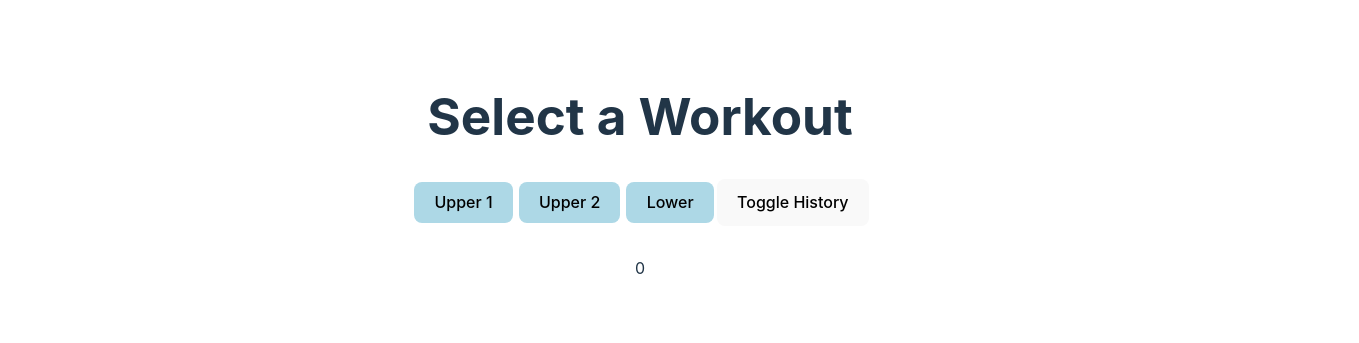
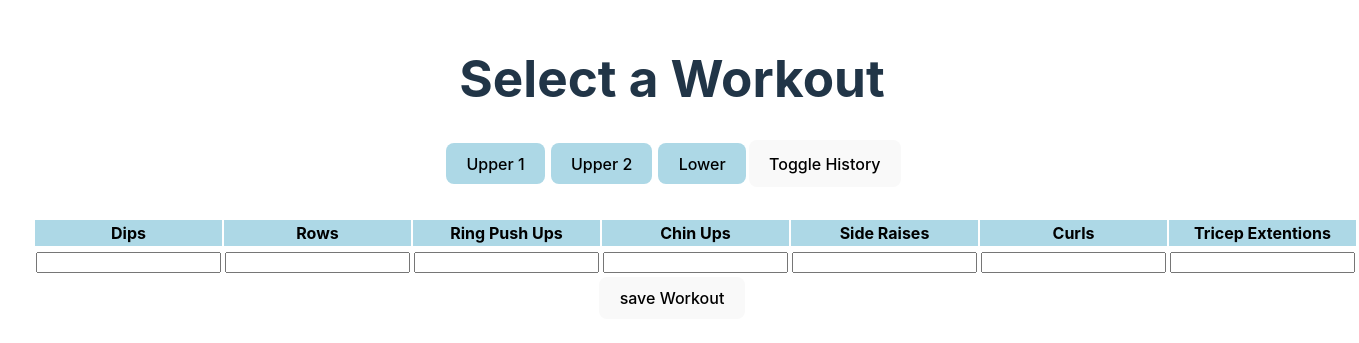
Before and after one commit to MiguelDSC/workoutTracking-REACT, a React (Vite) app: page / in a window 1280 px wide. Shown: the part 233-576 px from the top of the page, 1359 px wide, since content can reach past the window. Built offline with nearby package versions, Linux system fonts and the light colour scheme.

Commit message:
changed date, old class, new place for date func

```diff
--- a/src/App.tsx
+++ b/src/App.tsx
@@ -9,7 +9,9 @@ import WorkoutItemType, {
 import placeHolderHistoryList from "./components/PlaceHolderHistoryList";
 
 function App() {
-  const [selectedWorkout, setSelectedWorkout] = useState(WorkoutType.upper_1);
+  const [selectedWorkout, setSelectedWorkout] = useState<WorkoutType>(
+    WorkoutType.upper_1
+  );
   const [enableHistory, setEnableHistory] = useState(false);
   const [history, setHistory] = useState<WorkoutItemType[]>(
     placeHolderHistoryList
@@ -41,10 +43,10 @@ function App() {
         onHistoryToggle={historyToggler}
         onGetType={getTypeHandler}
       />
-      <WorkoutForm onNewWorkout={newWorkoutHandler} type={+selectedWorkout} />
+      <WorkoutForm onNewWorkout={newWorkoutHandler} type={selectedWorkout} />
 
       {enableHistory && (
-        <WorkoutHistory type={+selectedWorkout} workoutHistory={history} />
+        <WorkoutHistory type={selectedWorkout} workoutHistory={history} />
       )}
     </div>
   );
--- a/src/components/PlaceHolderHistoryList.tsx
+++ b/src/components/PlaceHolderHistoryList.tsx
@@ -10,7 +10,7 @@ const placeHolderHistoryList = [
     excersize_5: "12kg 2, 4, 5",
     excersize_6: "12kg 2, 4, 5",
     excersize_7: "12kg 2, 4, 5",
-    date: "26-9-2022",
+    date: new Date(),
   },
   {
     type: WorkoutType.upper_1,
@@ -21,7 +21,7 @@ const placeHolderHistoryList = [
     excersize_5: "12kg 2, 4, 5",
     excersize_6: "12kg 2, 4, 5",
     excersize_7: "12kg 2, 4, 5",
-    date: "26-9-2022",
+    date: new Date(),
   },
   {
     type: WorkoutType.upper_2,
@@ -32,7 +32,7 @@ const placeHolderHistoryList = [
     excersize_5: "12kg 2, 4, 5",
     excersize_6: "12kg 2, 4, 5",
     excersize_7: "12kg 2, 4, 5",
-    date: "26-9-2022",
+    date: new Date(),
   },
 
   {
@@ -42,7 +42,7 @@ const placeHolderHistoryList = [
     excersize_3: "12kg 2, 4, 5",
     excersize_4: "12kg 2, 4, 5",
     excersize_5: "12kg 2, 4, 5",
-    date: "26-9-2022",
+    date: new Date(),
   },
 ];
 
--- a/src/components/Routine.tsx
+++ b/src/components/Routine.tsx
@@ -20,7 +20,7 @@ const routine = [
   [
     "Squats",
     "Assisted Pistol Squats",
-    "Romanian Deadlights",
+    "Romanian Deadlifts",
     "Nordic curls",
     "Goblin squats",
   ],
--- a/src/components/selection/Selection.tsx
+++ b/src/components/selection/Selection.tsx
@@ -10,10 +10,6 @@ interface SelectionProps {
 function Selection(props: SelectionProps) {
   const getTypeHandler = (data: string) => {
     props.onGetType(+data);
-  };
-
-  const historyToggler = () => {
-    props.onHistoryToggle();
   };
 
   return (
@@ -45,13 +41,13 @@ function Selection(props: SelectionProps) {
       >
         Lower
       </button>
-      {props.historyToggleEnabled ? (
-        <button className={`${styles.button}`} onClick={historyToggler}>
-          Toggle History
-        </button>
-      ) : (
-        <button onClick={historyToggler}>Toggle History</button>
-      )}
+
+      <button
+        className={`${props.historyToggleEnabled && styles.button}`}
+        onClick={props.onHistoryToggle}
+      >
+        Toggle History
+      </button>
     </div>
   );
 }
--- a/src/components/selection/WorkoutTypeButton.module.css
+++ /dev/null
@@ -1,5 +0,0 @@
-.button {
-  background-color: lightblue;
-  color: black;
-  margin: 3px;
-}
--- a/src/components/selection/selection.module.css
+++ b/src/components/selection/selection.module.css
@@ -5,10 +5,6 @@
   margin-bottom: 30px;
 }
 
-.isToggled {
-  background-color: green;
-}
-
 .button {
   background-color: lightblue;
   color: black;
--- a/src/components/selection/workoutItemType.tsx
+++ b/src/components/selection/workoutItemType.tsx
@@ -1,5 +1,3 @@
-import WorkoutTypeButton from "./WorkoutTypeButton";
-
 export enum WorkoutType {
   upper_1,
   upper_2,
@@ -15,7 +13,7 @@ interface WorkoutItemType {
   excersize_5: string;
   excersize_6?: string;
   excersize_7?: string;
-  date: string;
+  date: Date;
 }
 
 export default WorkoutItemType;
--- a/src/components/workoutForm/WorkoutForm.tsx
+++ b/src/components/workoutForm/WorkoutForm.tsx
@@ -7,18 +7,6 @@ interface WorkoutFormProps {
   type: WorkoutType;
   onNewWorkout: (data: WorkoutItemType) => void;
 }
-
-const convertDate = () => {
-  const date = new Date();
-
-  let day = date.getDate();
-  let month = date.getMonth() + 1;
-  let year = date.getFullYear();
-
-  // This arrangement can be altered based on how we want the date's format to appear.
-  let currentDate = `${day}-${month}-${year}`;
-  return currentDate;
-};
 
 function WorkoutForm(props: WorkoutFormProps) {
   const [workout, setWorkout] = useState({
@@ -42,8 +30,7 @@ function WorkoutForm(props: WorkoutFormProps) {
 
   let content;
 
-  if (props.type) {
-    const selectedWorkout = routine[+props.type];
+  const selectedWorkout = routine[props.type];
 
   content = (
     <tr>
@@ -52,17 +39,14 @@ function WorkoutForm(props: WorkoutFormProps) {
       ))}
     </tr>
   );
-  }
 
   const submitHandler = (event: ChangeEvent<HTMLFormElement>) => {
     event.preventDefault();
 
-    const currentDate = convertDate();
-
     const newWorkout = {
       type: props.type,
       ...workout,
-      date: currentDate,
+      date: new Date(),
     };
 
     props.onNewWorkout(newWorkout);
@@ -81,7 +65,6 @@ function WorkoutForm(props: WorkoutFormProps) {
   return (
     <>
       {/* name, 4 inputs per exersize */}
-      {props.type && (
       <form onSubmit={submitHandler}>
         <table className={styles.table}>
           <thead>{content}</thead>
@@ -155,7 +138,6 @@ function WorkoutForm(props: WorkoutFormProps) {
         </table>
         <button type="submit">save Workout</button>
       </form>
-      )}
     </>
   );
 }
--- a/src/components/workoutHistory/WorkoutHistory.tsx
+++ b/src/components/workoutHistory/WorkoutHistory.tsx
@@ -7,6 +7,16 @@ interface WorkoutHistory {
   type: WorkoutType;
   workoutHistory: WorkoutItemType[];
 }
+
+const convertDate = (date: Date) => {
+  let day = date.getDate();
+  let month = date.getMonth() + 1;
+  let year = date.getFullYear();
+
+  // This arrangement can be altered based on how we want the date's format to appear.
+  let currentDate = `${day}-${month}-${year}`;
+  return currentDate;
+};
 
 function WorkoutHistory(props: WorkoutHistory) {
   const heading = routine[+props.type];
@@ -30,7 +40,7 @@ function WorkoutHistory(props: WorkoutHistory) {
         <tbody>
           {filteredHistory.map((item) => (
             <tr>
-              <td>{item.date}</td>
+              <td>{convertDate(item.date)}</td>
               <td>{item.excersize_1}</td>
               <td>{item.excersize_2}</td>
               <td>{item.excersize_3}</td>
```
Lines whose indentation alone changed are shown as unchanged.
